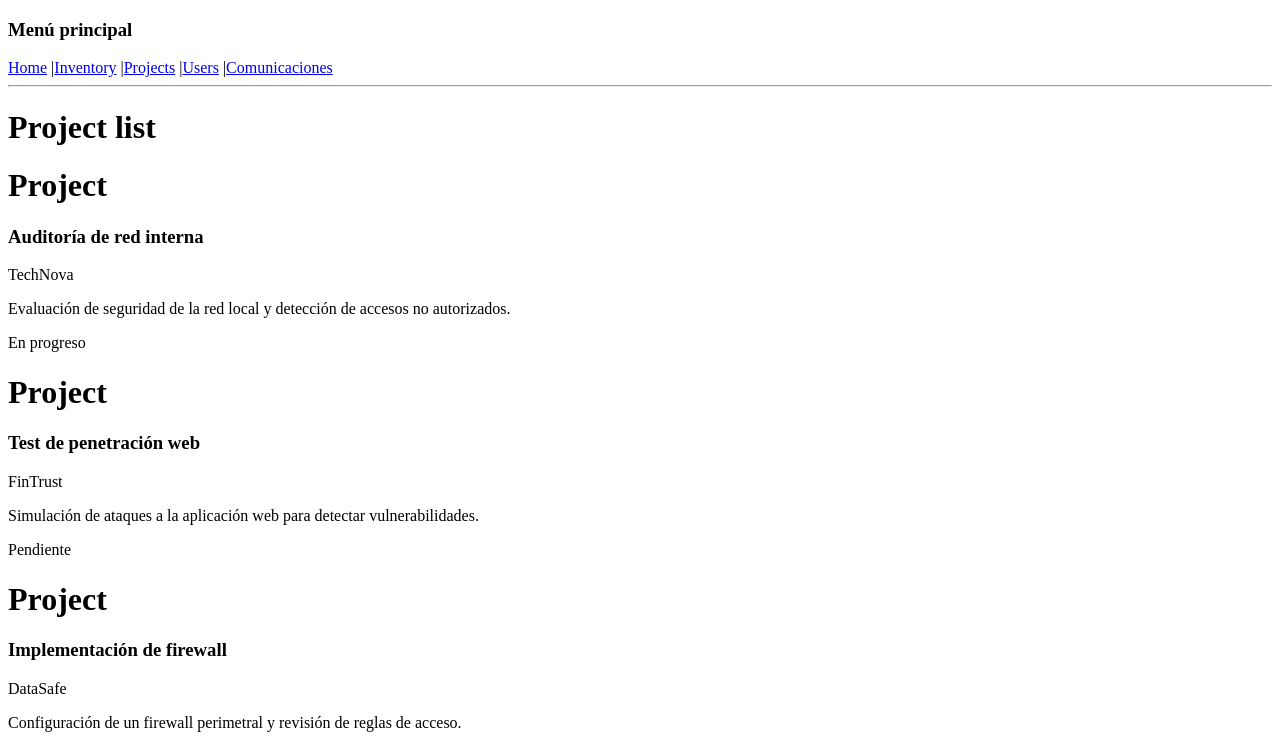
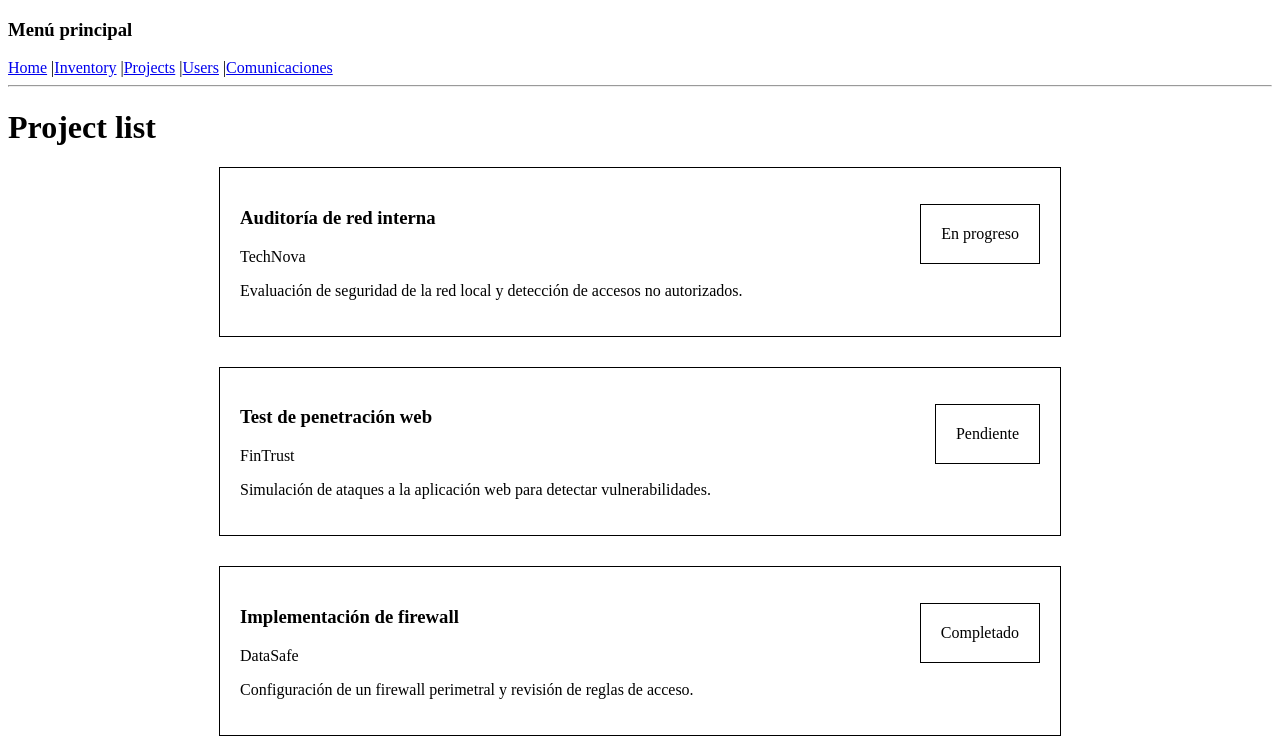
Before and after one commit to ouielba90/webdev-final-project-roms, a React (Vite) app: page /projects in a window 1280 px wide. Shown: the top 748 px of the page. Built offline with nearby package versions, Linux system fonts and the light colour scheme.

Commit message:
añadido los estilo de la pagina project y solucion al error de la ruta de messages y notificaciones

```diff
--- a/package.json
+++ b/package.json
@@ -10,6 +10,7 @@
     "preview": "vite preview"
   },
   "dependencies": {
+    "i": "^0.3.7",
     "react": "^19.1.1",
     "react-dom": "^19.1.1",
     "react-router-dom": "^7.9.5"
--- a/src/components/projects/ProjectItem.jsx
+++ b/src/components/projects/ProjectItem.jsx
@@ -3,15 +3,14 @@ function ProjectItem({ id, name, client, status, description }) {
 
     return (
         <>
-            <h1>Project</h1>
-            <div key={id}>
+            <div key={id} className="box-project">
                 <div>
                     <h3>{name}</h3>
                     <p>{client}</p>
                     <p>{description}</p>
                 </div>
                 <div>
-                    <p>{status}</p>
+                    <p className="status-project" >{status}</p>
                 </div>
             </div>
         </>
--- a/src/components/projects/ProjectList.jsx
+++ b/src/components/projects/ProjectList.jsx
@@ -7,9 +7,11 @@ function ProjectList() {
   return (
     <>
       <h1>Project list</h1>
-      {projects.map((projects) => {
-        return <ProjectItem key={projects.id} {...projects} />
-      })}
+      <div className="list-projects">
+        {projects.map((projects) => {
+          return <ProjectItem key={projects.id} {...projects} />
+        })}
+      </div>
     </>
   )
 }
--- a/src/pages/communications/MessagesPage.jsx
+++ b/src/pages/communications/MessagesPage.jsx
@@ -1,7 +1,7 @@
 
 import { useEffect, useState } from "react";  //hook para manejar estados
 import { messages as messagesData } from "../../../data/messages"; //datos externos -  array datos sistema
-import MessageCard from "../../components/MessageCard"
+import MessageCard from "../../components/communications/MessageCard"
 
 //funcion principal
 
--- a/src/pages/communications/NotificationsPage.jsx
+++ b/src/pages/communications/NotificationsPage.jsx
@@ -1,6 +1,8 @@
 import { useEffect, useState } from "react";  //hook para manejar estados
 import notificationData from "../../../data/notifications"; //datos externos -  array datos sistema
-import NotificationCard from "../../components/NotificationCard"
+
+import NotificationCard from "../../components/communications/NotificationCard"
+
 
 function NotificationsPage() {
   //notificationData para no confundir notificatios
--- a/src/pages/projects/HomeProjPage.jsx
+++ b/src/pages/projects/HomeProjPage.jsx
@@ -1,5 +1,6 @@
 import { useState } from 'react'
 import ProjectList from './../../components/projects/ProjectList'
+import './StylesRicardo.css'
 
 function HomeProjPage() {
 
--- /dev/null
+++ b/src/pages/projects/StylesRicardo.css
@@ -0,0 +1,21 @@
+.list-projects{
+    display: flex;
+    flex-direction: column;
+    align-items: center;
+}
+
+.box-project{
+    border: 1px, solid, black;
+    width: 800px;
+    margin-bottom: 30px;
+    display: flex;
+    padding: 20px;
+    justify-content: space-between;
+}
+
+.status-project{
+    border: 1px, solid, black ;
+    /*width: 50px;
+    height: 50px;*/
+    padding: 20px;
+}
```
Also changed, not shown: 1 other file (tests, documents, lock files or other folders).
